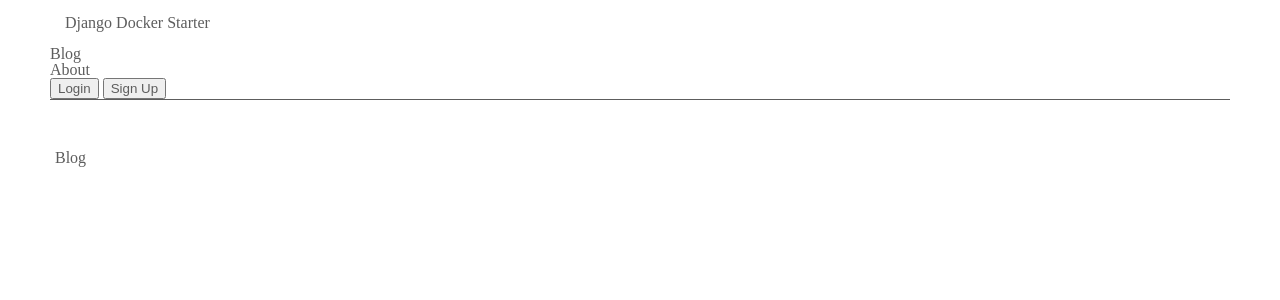
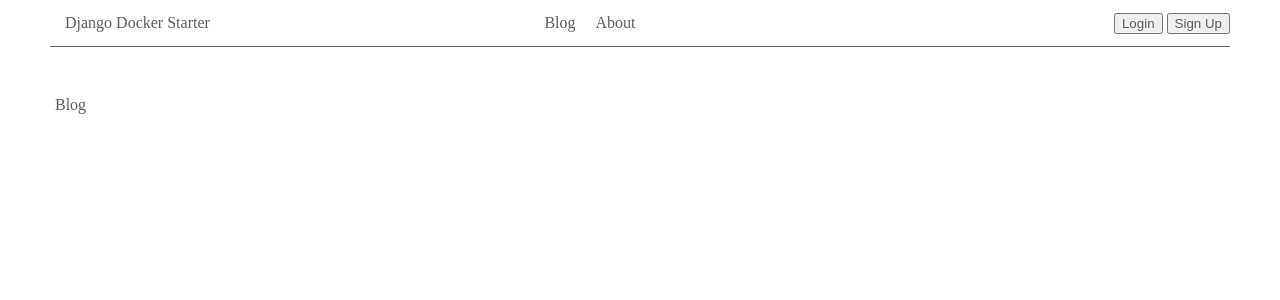
Before and after one commit to hemroda/django_docker_starter, a Django app: page /blog in a window 1280 px wide. Shown: the top 300 px of the page. Run offline with Django 4.2, Linux system fonts and the light colour scheme; data that the repository does not hold is empty.

Commit message:
ui update website homepage's header

```diff
--- a/backend/templates/website_base.html
+++ b/backend/templates/website_base.html
@@ -11,14 +11,16 @@
   <link rel="stylesheet" href="{% static 'css/base.css' %}">
 </head>
 <body>
-  <header>
+  <header class="flex-row space-between">
+    <!-- Logo -->
     <div class="logo-wrapper">
       <a href="{% url 'website_homepage_path' %}">
         <h1>Django Docker Starter</h1>
       </a>
     </div>
+    <!-- Nav links -->
     <nav>
-      <ul>
+      <ul class="flex-row">
         <li><a href="{% url 'blog_index_path' %}">Blog</a></li>
         <li><a href="{% url 'website_about_path' %}">About</a></li>
       </ul>
```
